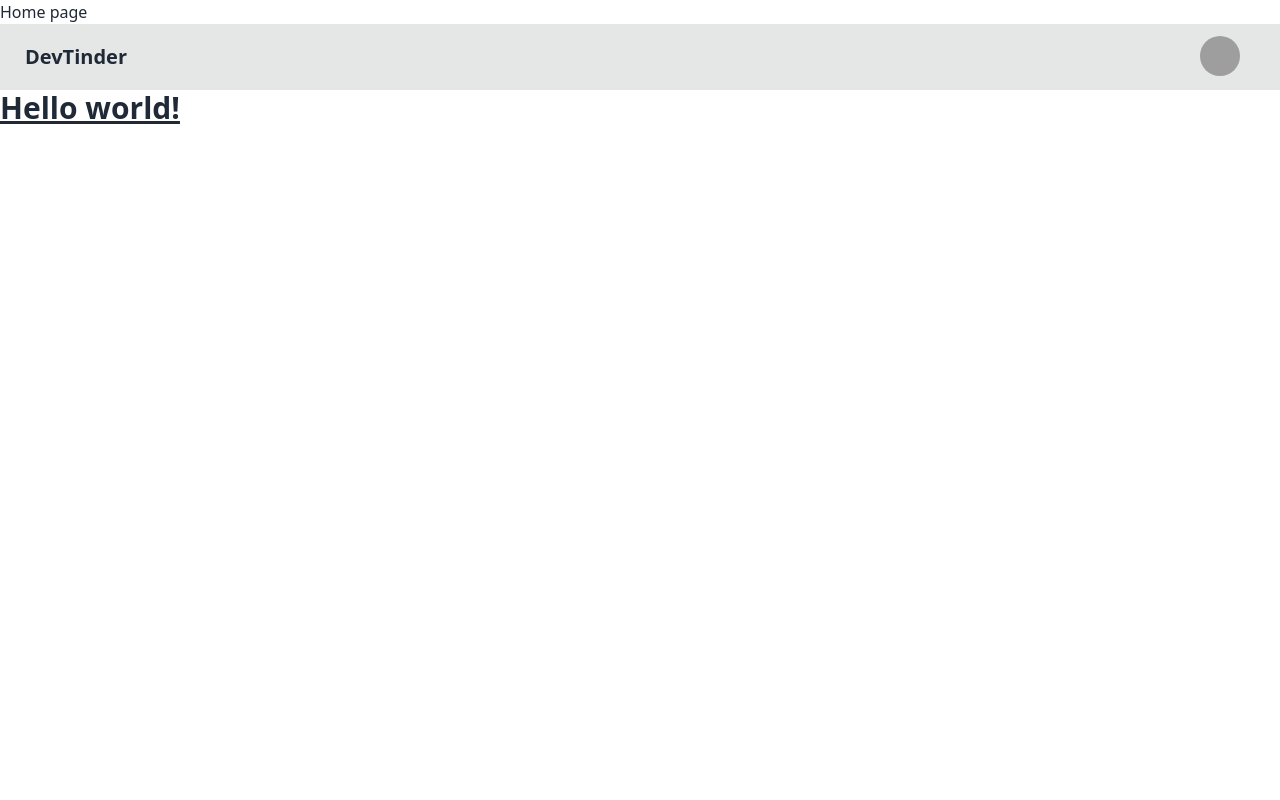
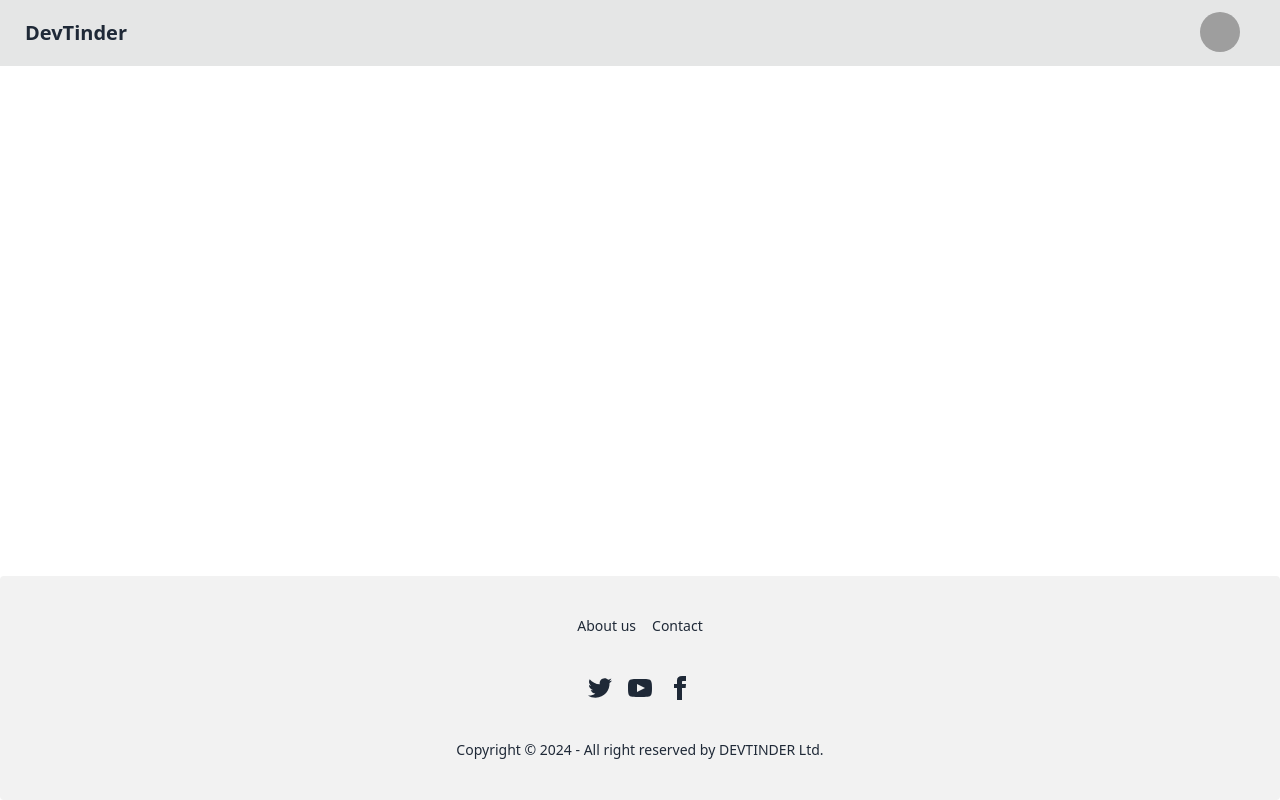
Before and after one commit to ashreposit/devTinder-web, a React (Vite) app: page / in a window 1280 px wide. Built offline with nearby package versions, Linux system fonts and the light colour scheme; grey boxes are pictures that could not be loaded.

Commit message:
created routing,outlet,new cmponents

```diff
--- a/src/App.jsx
+++ b/src/App.jsx
@@ -1,5 +1,7 @@
-import NavBar from "./NavBar"
 import { BrowserRouter as Router,Routes,Route } from "react-router-dom";
+import Body from "./body";
+import Login from "./Login";
+import Profile from "./Profile";
 
 
 function App() {
@@ -8,16 +10,14 @@
     <>
     <Router basename="/">
       <Routes>
-        <Route path="/" element={<div>Home page</div>} />
-        <Route path="/login" element={<div>login page</div>} />
-        <Route path="/about" element={<div>About page</div>} />
-        <Route path="/logout" element={<div>logOut page</div>} />
+        {/* parent component */}
+        <Route path="/" element={<Body/>}>
+          {/* child components */}
+          <Route path="/login" element={<Login/>} />
+          <Route path="/profile" element={<Profile/>} />
+        </Route>
       </Routes>
     </Router>
-    <NavBar />
-     <h1 className="text-3xl font-bold underline">
-      Hello world!
-     </h1>
     </>
   )
 }
--- /dev/null
+++ b/src/Body.jsx
@@ -0,0 +1,16 @@
+import React from 'react';
+import NavBar from './NavBar';
+import { Outlet } from 'react-router-dom';
+import Footer from './Footer';
+
+const Body = () => {
+  return (
+    <div>
+      <NavBar />
+      <Outlet />
+      <Footer />
+    </div>
+  )
+}
+
+export default Body
--- /dev/null
+++ b/src/Footer.jsx
@@ -0,0 +1,56 @@
+import React from 'react'
+
+const Footer = () => {
+    return (
+        <div>
+            <footer className="footer footer-center bg-base-200 text-base-content rounded p-10 fixed bottom-0">
+                <nav className="grid grid-flow-col gap-4">
+                    <a className="link link-hover">About us</a>
+                    <a className="link link-hover">Contact</a>
+                </nav>
+                <nav>
+                    <div className="grid grid-flow-col gap-4">
+                        <a>
+                            <svg
+                                xmlns="http://www.w3.org/2000/svg"
+                                width="24"
+                                height="24"
+                                viewBox="0 0 24 24"
+                                className="fill-current">
+                                <path
+                                    d="M24 4.557c-.883.392-1.832.656-2.828.775 1.017-.609 1.798-1.574 2.165-2.724-.951.564-2.005.974-3.127 1.195-.897-.957-2.178-1.555-3.594-1.555-3.179 0-5.515 2.966-4.797 6.045-4.091-.205-7.719-2.165-10.148-5.144-1.29 2.213-.669 5.108 1.523 6.574-.806-.026-1.566-.247-2.229-.616-.054 2.281 1.581 4.415 3.949 4.89-.693.188-1.452.232-2.224.084.626 1.956 2.444 3.379 4.6 3.419-2.07 1.623-4.678 2.348-7.29 2.04 2.179 1.397 4.768 2.212 7.548 2.212 9.142 0 14.307-7.721 13.995-14.646.962-.695 1.797-1.562 2.457-2.549z"></path>
+                            </svg>
+                        </a>
+                        <a>
+                            <svg
+                                xmlns="http://www.w3.org/2000/svg"
+                                width="24"
+                                height="24"
+                                viewBox="0 0 24 24"
+                                className="fill-current">
+                                <path
+                                    d="M19.615 3.184c-3.604-.246-11.631-.245-15.23 0-3.897.266-4.356 2.62-4.385 8.816.029 6.185.484 8.549 4.385 8.816 3.6.245 11.626.246 15.23 0 3.897-.266 4.356-2.62 4.385-8.816-.029-6.185-.484-8.549-4.385-8.816zm-10.615 12.816v-8l8 3.993-8 4.007z"></path>
+                            </svg>
+                        </a>
+                        <a>
+                            <svg
+                                xmlns="http://www.w3.org/2000/svg"
+                                width="24"
+                                height="24"
+                                viewBox="0 0 24 24"
+                                className="fill-current">
+                                <path
+                                    d="M9 8h-3v4h3v12h5v-12h3.642l.358-4h-4v-1.667c0-.955.192-1.333 1.115-1.333h2.885v-5h-3.808c-3.596 0-5.192 1.583-5.192 4.615v3.385z"></path>
+                            </svg>
+                        </a>
+                    </div>
+                </nav>
+                <aside>
+                    <p>Copyright © {new Date().getFullYear()} - All right reserved by DEVTINDER Ltd.</p>
+                </aside>
+            </footer>
+        </div>
+    )
+}
+
+export default Footer
--- /dev/null
+++ b/src/Login.jsx
@@ -0,0 +1,11 @@
+import React from 'react'
+
+const Login = () => {
+  return (
+    <div>
+      login
+    </div>
+  )
+}
+
+export default Login
--- /dev/null
+++ b/src/Profile.jsx
@@ -0,0 +1,9 @@
+import React from 'react'
+
+const Profile = () => {
+  return (
+    <div>Profile</div>
+  )
+}
+
+export default Profile;
```
Also changed, not shown: 1 other file (tests, documents, lock files or other folders).
